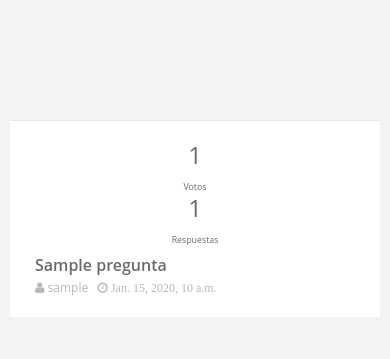
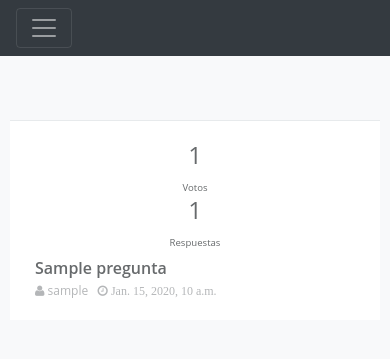
Before and after one commit to ydiazn/vocationQA, a Django app: page / in a window 390 px wide. Shown: the top 359 px of the page. Run offline with Django 3.2, Linux system fonts and the light colour scheme; tables that the repository leaves empty hold one stand-in row (values such as "Sample post"); some libraries are stand-ins or nearby versions.

Commit message:
First version of navbar
 On branch index-page
 Changes to be committed:
	modified:   vocationQA/static/css/style.css
	modified:   vocationQA/templates/base.html
	new file:   vocationQA/templates/navbar.html

```diff
--- a/vocationQA/static/css/style.css
+++ b/vocationQA/static/css/style.css
@@ -1,8 +1,8 @@
 body {
     font-family: "open sans", "Helvetica Neue", Helvetica, Arial, sans-serif;
-    font-size: 11px;
+    font-size: 12px;
     color: #676a6c;
-    background-color: #f3f3f4;
+    background-color: #f8f9fa;
 }
 
 a:hover, a:focus {
@@ -12,3 +12,20 @@ a:hover, a:focus {
 a {
     cursor: pointer;
 }
+
+.navbar-header a {
+    font-size: 25px;
+}
+
+#site-box-search {
+    width: auto;
+}
+
+#site-mark {
+    background-color: #555b62;
+    padding: 2px 7px;
+}
+
+#site-description {
+    color: white;
+}
--- a/vocationQA/templates/base.html
+++ b/vocationQA/templates/base.html
@@ -12,11 +12,18 @@
     {% block css %}{% endblock css %}
 </head>
 <body>
-    <div class="row" style="padding-top: 100px;">
-        <div class="col-lg-3"></div>
-        <div class="col-md-6">
-            {% block body %}{% endblock body %}
+    <div id="wrapper">
+        <div id="wrapper-header">
+            {% include "navbar.html" %}
         </div>
-        <div class="col-lg-3"></div>
+        <div id="wrapper-content">
+            <div class="row" style="padding-top: 100px;">
+                <div class="col-lg-2"></div>
+                <div class="col-md-8">
+                    {% block body %}{% endblock body %}
+                </div>
+                <div class="col-lg-2"></div>
+            </div>
+        </div>
     </div>
 </body>
--- /dev/null
+++ b/vocationQA/templates/navbar.html
@@ -0,0 +1,36 @@
+{% block navbar %}
+<nav class="navbar fixed-top navbar-expand-lg navbar-dark bg-dark" role="navigation">
+    <button class="navbar-toggler" type="button" data-toggle="collapse" data-target="#navbarToggler" aria-controls="navbarToggler" aria-expanded="false" aria-label="Toggle navigation">
+        <span class="navbar-toggler-icon"></span>
+    </button>
+    <div class="collapse navbar-collapse justify-content-between" id="navbarToggler">
+        <div>
+            <a class="navbar-brand" href="{% url 'qa:index' %}">
+                <span id="site-mark">VocationQA</span>
+            </a>
+            <span id="site-description">Orientación vocacional y profesional en linea</span>
+        </div>
+        <form class="form-inline my-2 my-lg-0">
+            <input
+                id="site-box-search"
+                class="form-control mr-sm-2"
+                type="search"
+                placeholder="Buscar ..."
+                aria-label="Buscar ..."
+                maxlength="240"
+            >
+        </form>
+        <div class="navbar-nav">
+            <a class="nav-item nav-link active" href="#">
+                <i class="fa fa-envelope-o fa-2x"></i>
+            </a>
+            <a class="nav-item nav-link active" href="#">
+                <i class="fa fa-bell-o fa-2x"></i>
+            </a>
+            <a class="nav-item nav-link active" href="#">
+                <i class="fa fa-sign-in fa-2x"></i> Acceder
+            </a>
+        </div>
+    </div>
+</nav>
+{% endblock navbar %}
```
